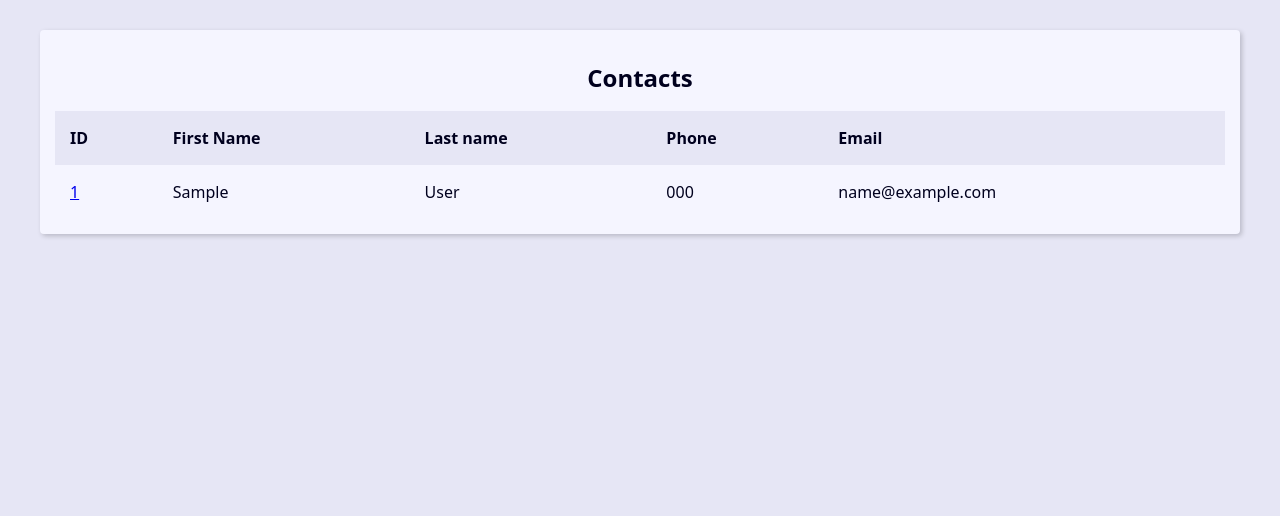
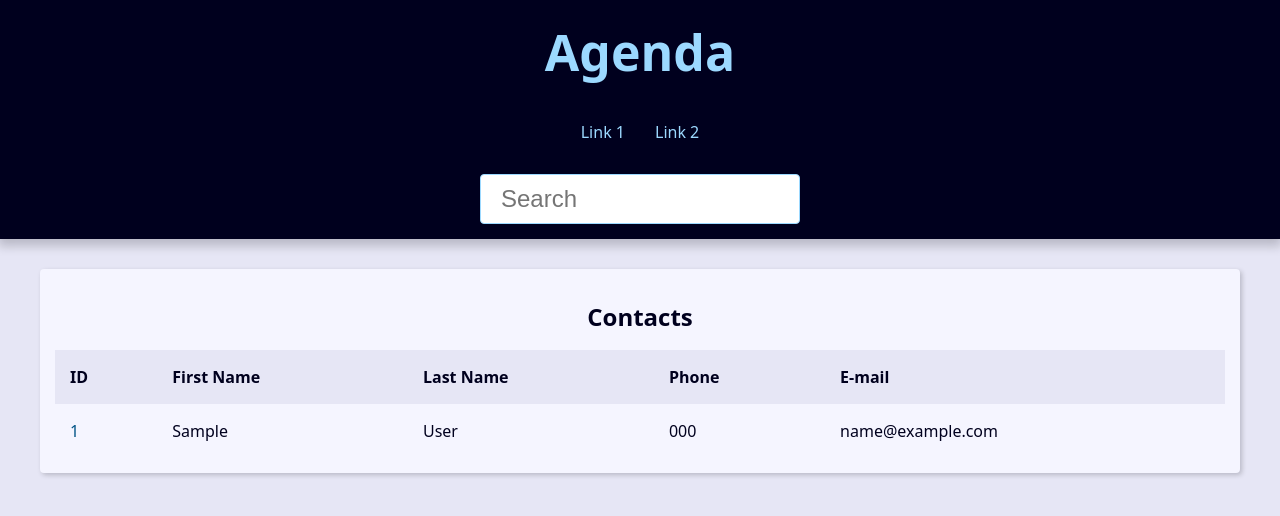
Before and after one commit to lucaspda-1/agenda, a Django app: page / in a window 1280 px wide. Shown: the top 516 px of the page. Run offline with Django 5.2, Linux system fonts and the light colour scheme; tables that the repository leaves empty hold one stand-in row (values such as "Sample post").

Commit message:
estilização do header , campo de pesquisa e nova view de search

```diff
--- a/base_templates/global/base.html
+++ b/base_templates/global/base.html
@@ -1,12 +1,10 @@
-{% load static %} <!DOCTYPE html>
-<html lang="en">
+<!DOCTYPE html>
+<html lang="pt-BR">
 <head>
-    <meta charset="UTF-8">
-    <meta name="viewport" content="width=device-width, initial-scale=1.0">
-    <title>Document</title>
-    <link rel="stylesheet" href="{% static 'global/css/style.css' %}">
+    {% include "global/partials/_head.html" %}
 </head>
 <body>
+    {% include "global/partials/_header.html" %}
     <main class="content">
     {% block content %}{% endblock content %}
     </main>
--- /dev/null
+++ b/base_templates/global/partials/_head.html
@@ -0,0 +1,5 @@
+{% load static %}
+<meta charset="UTF-8">
+<meta name="viewport" content="width=device-width, initial-scale=1.0">
+<title>{{site_title}}Agenda</title>
+<link rel="stylesheet" href="{% static 'global/css/style.css' %}">
--- /dev/null
+++ b/base_templates/global/partials/_header.html
@@ -0,0 +1,35 @@
+<header class="header">
+    <h1 class="header-heading">
+        <a href="{% url "contact:index" %}" class="header-link">
+            Agenda
+        </a>
+    </h1>
+
+    <nav class="menu">
+        <ul class="menu-list">
+            <li class="menu-item">
+                <a href="" class="menu-link">
+                    Link 1
+                </a>
+            </li>
+            <li class="menu-item">
+                <a href="" class="menu-link">
+                    Link 2
+                </a>
+            </li>
+        </ul>
+    </nav>
+
+    <div class="search">
+        <form
+        action="{% url "contact:search" %}"
+        method="GET">
+            <input
+            type="search"
+            class="search-input"
+            placeholder="Search"
+            id="search"
+            name="q">
+        </form>
+    </div>
+</header>
--- a/contact/templates/contact/index.html
+++ b/contact/templates/contact/index.html
@@ -1,9 +1,9 @@
-{% extends "global/base.html" %}
+{% extends 'global/base.html' %}
 
 {% block content %}
   <div class="responsive-table">
     <table class="contacts-table">
-            <caption class="table-caption">
+      <caption class="table-caption ">
         Contacts
       </caption>
 
@@ -11,35 +11,34 @@
         <tr class="table-row table-row-header">
           <th class="table-header">ID</th>
           <th class="table-header">First Name</th>
-                    <th class="table-header">Last name</th>
+          <th class="table-header">Last Name</th>
           <th class="table-header">Phone</th>
-                    <th class="table-header">Email</th>
+          <th class="table-header">E-mail</th>
         </tr>
       </thead>
 
       <tbody>
-                {% for contact in contacts  %}
+        {% for contact in contacts %}
           <tr class="table-row">
             <td class="table-cel">
-                            <a href="table-link" href="#">
-                                {{contact.id}}
+              <a
+                class="table-link"
+                href="{% url 'contact:contact' contact.id %}"
+              >
+                {{ contact.id }}
               </a>
             </td>
             <td class="table-cel">
-                            {{contact.first_name}}
-
+              {{ contact.first_name }}
             </td>
             <td class="table-cel">
-                            {{contact.last_name}}
-
+              {{ contact.last_name }}
             </td>
             <td class="table-cel">
-                            {{contact.phone}}
-
+              {{ contact.phone }}
             </td>
             <td class="table-cel">
-                            {{contact.email}}
-
+              {{ contact.email }}
             </td>
           </tr>
         {% endfor %}
--- a/contact/urls.py
+++ b/contact/urls.py
@@ -1,9 +1,11 @@
+from django.urls import path
 
-from django.urls import path
 from contact import views
 
 app_name = 'contact'
 
 urlpatterns = [
-    path('',views.index, name='index'),
+    path('<int:contact_id>/', views.contact, name='contact'),  # type:ignore
+    path('search/', views.search, name='search'),  # type:ignore
+    path('', views.index, name='index'),  # type:ignore
 ]
--- a/contact/views/contact_views.py
+++ b/contact/views/contact_views.py
@@ -1,14 +1,18 @@
-from django.shortcuts import render
+from django.shortcuts import render , get_list_or_404,redirect
 from contact.models import Contact
+from django.http import Http404
+from django.db.models import Q
+
 # Create your views here.
 
 def index(request):
     contacts = Contact.objects.filter(show=True).order_by('-id')[0:10]
 
-    print(contacts.query)
+    #print(contacts.query)
 
     context = {
         'contacts' : contacts,
+        'site_title' : 'Contatos - ',
     }
 
     return render(
@@ -16,3 +20,53 @@ def index(request):
         'contact/index.html',
         context,
     )
+
+def search(request):
+
+    search_value = request.GET.get('q','').strip()
+
+    if search_value == '':
+        return redirect('contact:index')
+
+
+    contacts = Contact.objects \
+        .filter(show=True)\
+        .filter(
+            Q(first_name__icontains=search_value) |
+            Q(last_name__icontains=search_value) |
+            Q(phone__icontains=search_value) |
+            Q(email__icontains=search_value)
+        )\
+        .order_by('-id')
+
+    #'print(contacts.query)
+
+    context = {
+        'contacts' : contacts,
+        'site_title' : 'Search - ',
+    }
+
+    return render(
+        request,
+        'contact/index.html',
+        context,
+    )
+
+def contact(request, contact_id):
+    single_contact = Contact.objects.filter(pk=contact_id,show=True).first()
+
+    if single_contact is None:
+        raise Http404()
+
+    site_title = f'{single_contact.first_name} {single_contact.last_name} - '
+
+    context = {
+        'contact' : single_contact,
+        'site_title' : site_title,
+    }
+
+    return render(
+        request,
+        'contact/contact.html',
+        context,
+    )
```
Also changed, not shown: contact/templates/contact/contact.html (added, +15 -0 lines). Lines whose indentation alone changed are shown as unchanged.
